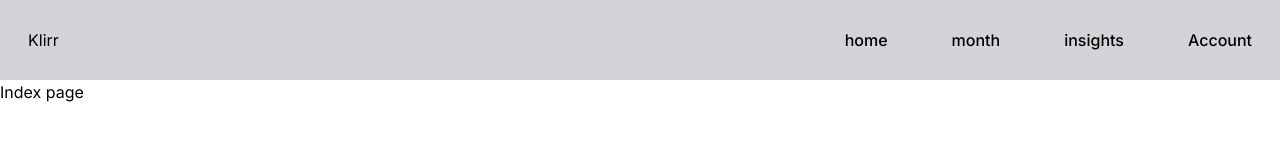
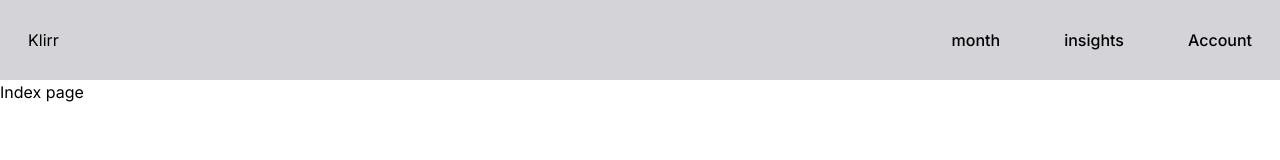
Before and after one commit to marianordqvist/Shared-economy-project, a Next.js app: page / in a window 1280 px wide. Shown: the top 160 px of the page. Built offline with nearby package versions, Linux system fonts and the light colour scheme.

Commit message:
add: more menu data items

```diff
--- a/src/app/_components/Header/menuItemsData.js
+++ b/src/app/_components/Header/menuItemsData.js
@@ -1,5 +1,4 @@
 export const menuItemsData = [
-  { title: "home", url: "/" },
   {
     title: "month",
     url: "/monthly",
```
